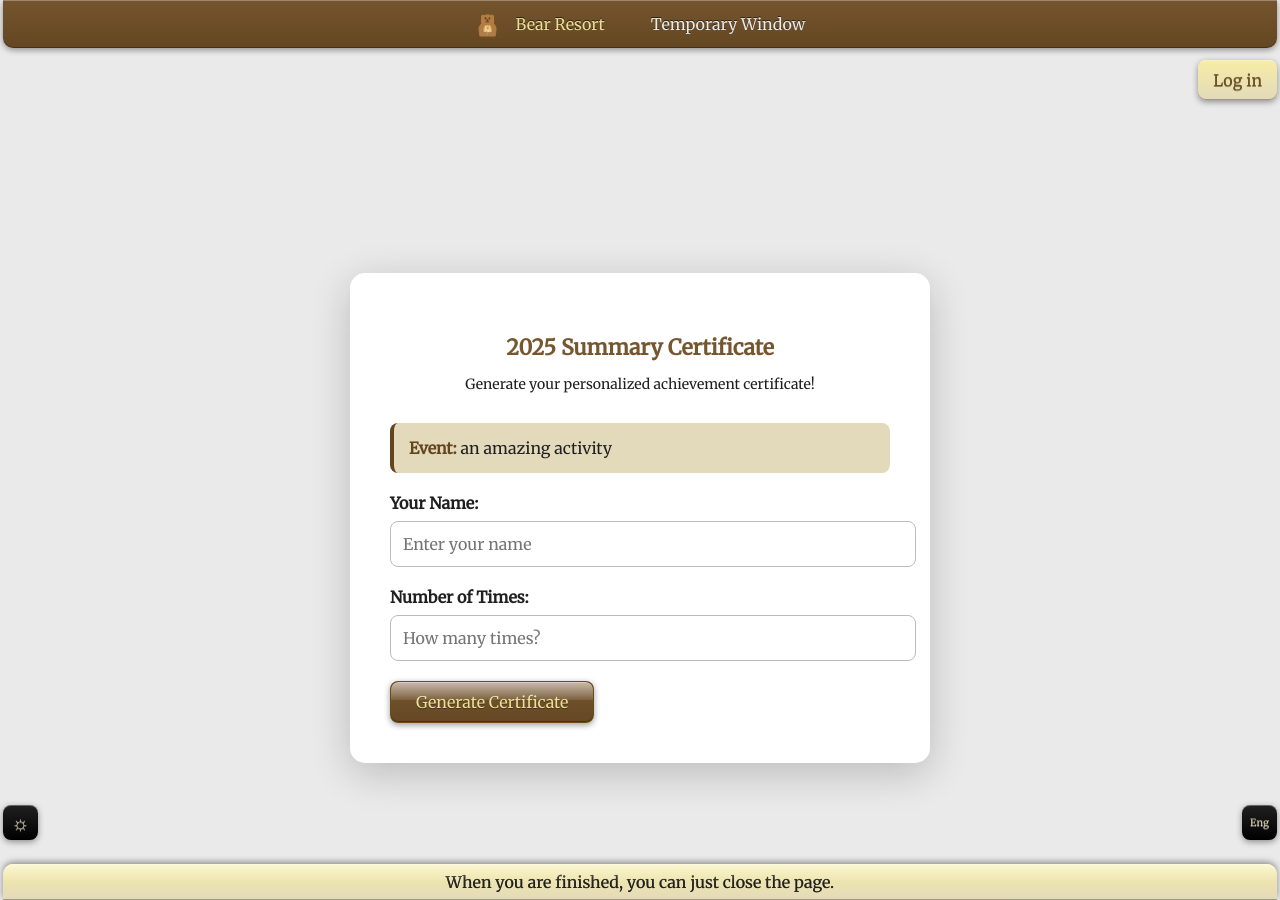
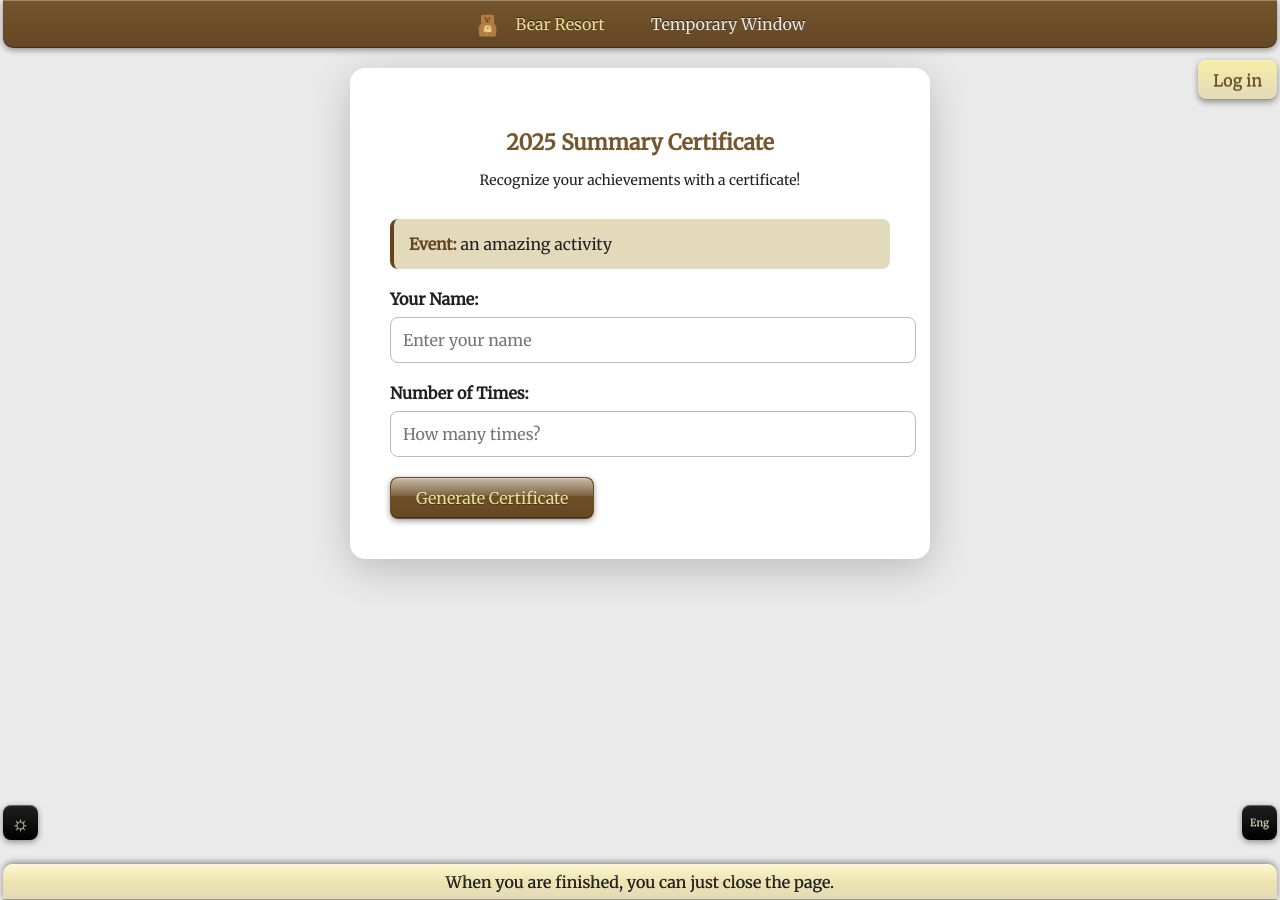
Before and after one commit to Bear-Resort/bear-resort.github.io, a Jekyll site: the page built from certificate-25/index.html, in a window 1280 px wide and 900 px high. Built offline with Jekyll 4.4.1, drawn with Linux system fonts in a browser that asks for light colours.

Commit message:
fixed issues with display

```diff
--- a/certificate-25/index.html
+++ b/certificate-25/index.html
@@ -5,7 +5,7 @@
 <style>
 
     .theBody {
-        min-height: 100vh;
+        min-height: 25vh;
         display: flex;
         justify-content: center;
         align-items: center;
@@ -53,27 +52,6 @@
         outline: none;
         border-color: var(--main-color);
     }
-
-    /*button {
-        width: 100%;
-        padding: 15px;
-        background: linear-gradient(135deg, #ff4500 0%, #ff6347 100%);
-        color: white;
-        border: none;
-        border-radius: 8px;
-        font-size: 18px;
-        font-weight: bold;
-        cursor: pointer;
-        transition: transform 0.2s;
-    }
-
-    button:hover {
-        transform: translateY(-2px);
-    }
-
-    button:active {
-        transform: translateY(0);
-    }*/
 
     .event-display {
         background: var(--secondary-light);
@@ -529,25 +507,25 @@
 
 <div class="theBody">
     <div class="container">
-        <h1>2025 Summary Certificate</h1>
-        <p class="subtitle">Generate your personalized achievement certificate!</p>
+        <h1><span class="eng">2025 Summary Certificate</span><span class="chn">2025年度证书</span></h1>
+        <p class="subtitle"><span class="eng">Recognize your achievements with a certificate!</span><span class="chn">以证书记录你的成就!</span></p>
 
         <div class="event-display">
-            <strong>Event:</strong> <span id="eventDisplay">Loading...</span>
+            <strong><span class="eng">Event:</span><span class="chn">事件:</span></strong> <span id="eventDisplay">Loading...</span>
         </div>
 
         <form id="certificateForm">
             <div class="form-group">
-                <label for="userName">Your Name:</label>
+                <label for="userName"><span class="eng">Your Name:</span><span class="chn">你的名字:</span></label>
                 <input type="text" id="userName" placeholder="Enter your name" required>
             </div>
 
             <div class="form-group">
-                <label for="eventCount">Number of Times:</label>
+                <label for="eventCount"><span class="eng">Number of Times:</span><span class="chn">年度次数:</span></label>
                 <input type="number" id="eventCount" placeholder="How many times?" min="1" required>
             </div>
 
-            <button type="submit">Generate Certificate</button>
+            <button type="submit"><span class="eng">Generate Certificate</span><span class="chn">生成奖状</span></button>
         </form>
     </div>
 
```
Also changed, not shown: other parts of certificate-25/index.html (+0 -1 lines).
